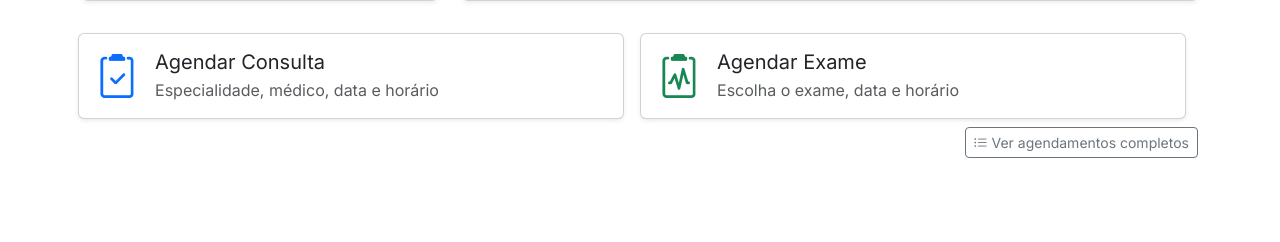
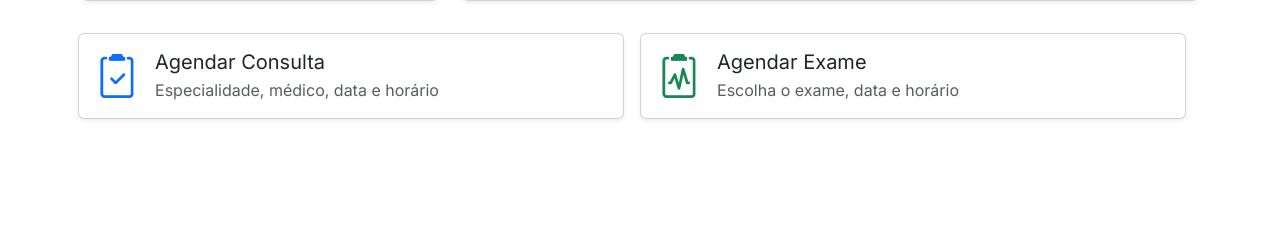
Before and after one commit to RenatoCzar84/CliniClick, a Django app: page /usuarios/painel/ in a window 1280 px wide. Shown: the part 392-634 px from the top of the page. Run offline with Django 5.2, Linux system fonts and the light colour scheme; the visitor is signed in with stand-in values (Sample User, id 1); data comes from the database, SQL or seed files in the repository; data that the repository does not hold is empty; some libraries are stand-ins or nearby versions.

Commit message:
Update painel.html

```diff
--- a/apps/usuarios/templates/usuarios/painel.html
+++ b/apps/usuarios/templates/usuarios/painel.html
@@ -180,11 +180,6 @@
     </div>
   </div><!-- /.row (linha 2) -->
 
-      <div class="text-end mt-2">
-        <a class="btn btn-sm btn-outline-secondary" href="{% url 'agenda:listar_agendamentos' %}">
-          <i class="bi bi-list-ul"></i> Ver agendamentos completos
-        </a>
-      </div>
     </div><!-- /.col lg-8 -->
 </div><!-- /.painel-skin -->
 {% endblock %}
```
